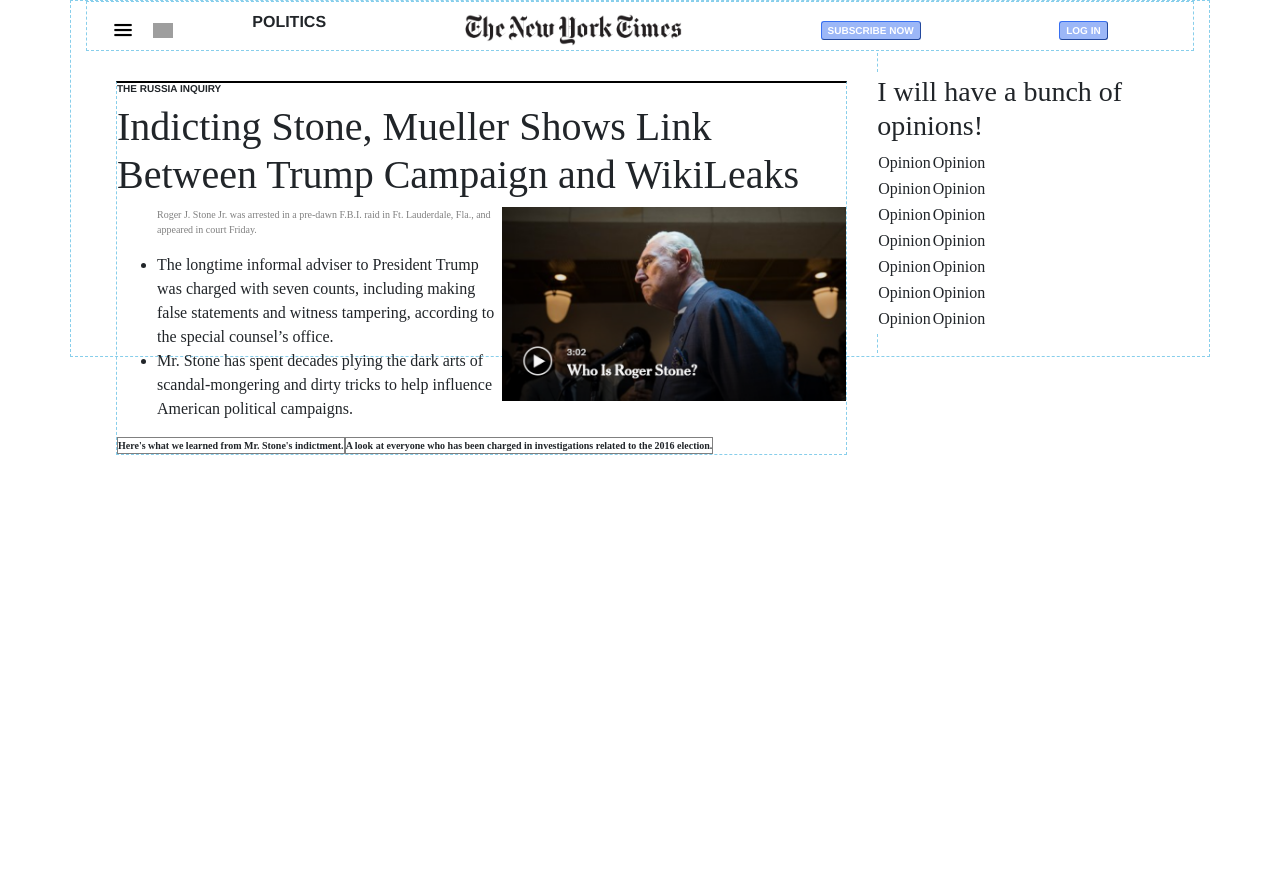
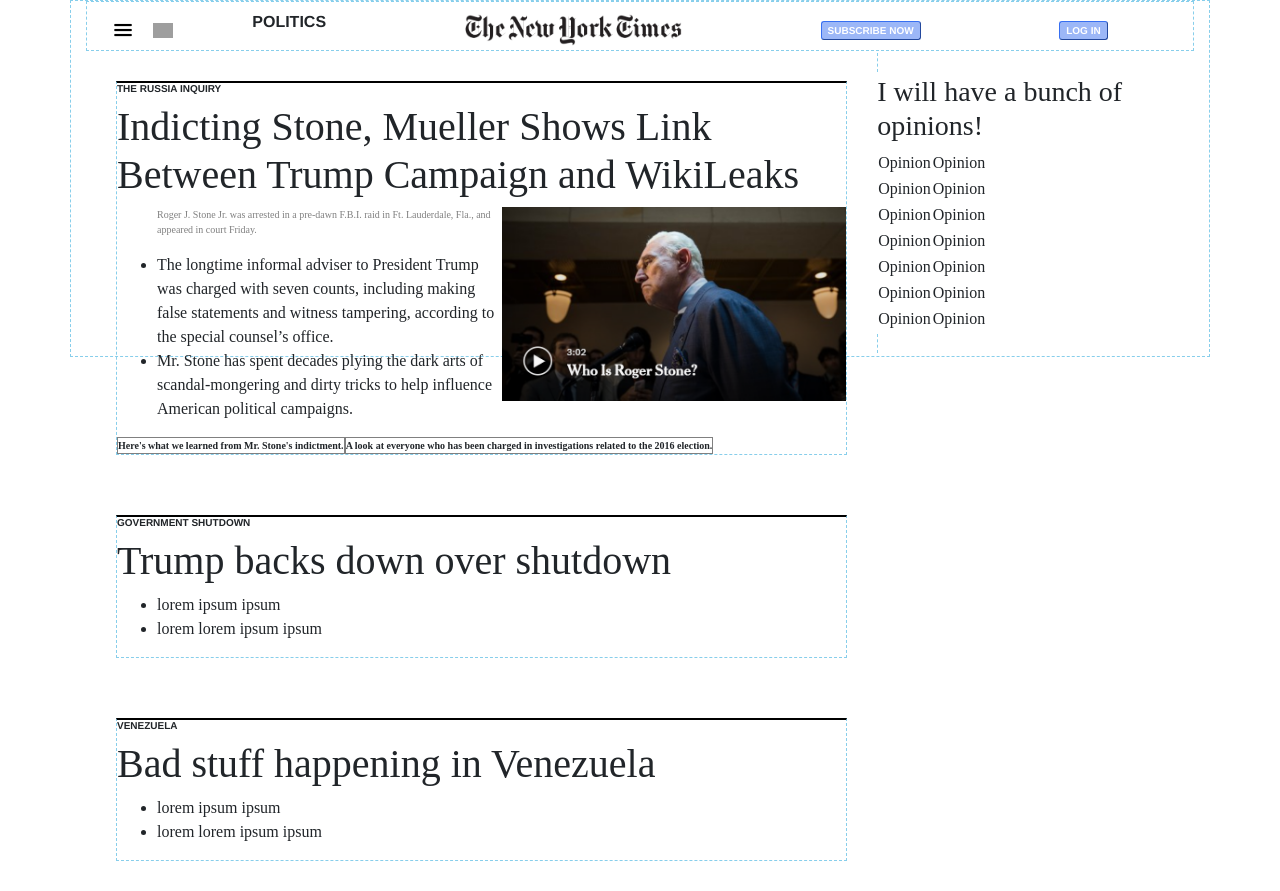
Before and after one commit to LeilaniL/NYTimes-Replica, an Angular app: page / in a window 1280 px wide. Before the commit the page ends 800 px from the top, so only its background shows below. Built offline with nearby package versions, Linux system fonts and the light colour scheme; grey boxes are pictures that could not be loaded.

Commit message:
add ngFor loop to display all top stories

```diff
--- a/src/app/app.component.html
+++ b/src/app/app.component.html
@@ -64,3 +64,12 @@
     </tr>
   </table>
 </div>
+
+<div *ngFor="let story of featuredStories" class=" topic-box">
+  <h2 class="topic-tag">{{ story.topic }}</h2>
+  <h1>{{ story.headline }}</h1>
+  <ul class="main-points">
+    <li>{{ story.mainpoint1 }}</li>
+    <li>{{ story.mainpoint2 }}</li>
+  </ul>
+</div>
--- a/src/app/app.component.ts
+++ b/src/app/app.component.ts
@@ -1,5 +1,5 @@
 import { Component } from '@angular/core';
-
+import { FeaturedArticle } from '../app/featured-articles/models/FeaturedArticle';
 
 @Component({
   selector: 'app-root',
@@ -8,4 +8,11 @@
 })
 export class AppComponent {
   title = 'nytimes';
+
+  topStory = new FeaturedArticle("Trump backs down over shutdown", "government shutdown", "lorem ipsum ipsum", "lorem lorem ipsum ipsum");
+  otherStory = new FeaturedArticle("Bad stuff happening in Venezuela", "Venezuela", "lorem ipsum ipsum", "lorem lorem ipsum ipsum");
+
+  featuredStories: FeaturedArticle[] = [
+    this.topStory, this.otherStory
+  ]
 }
```
